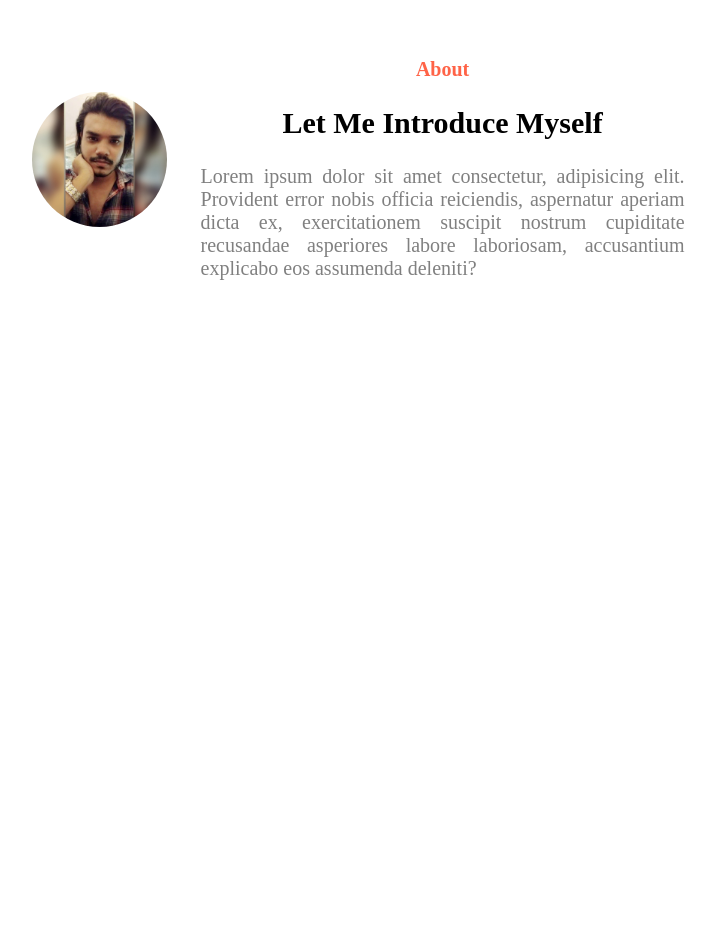
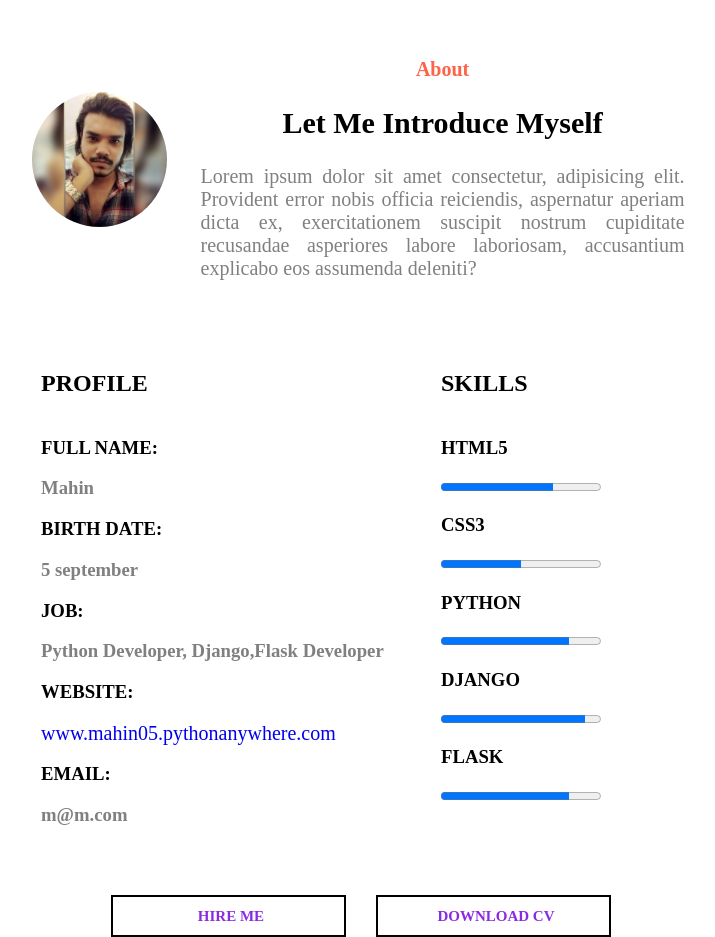
Before and after one commit to Mahin05/my-portfolio, a plain HTML site: page index.html in a window 1280 px wide. Shown: the part 891-1828 px from the top of the page, without its empty margins (269-984 px from the left). Before the commit the page ends 1191 px from the top, so only its background shows below. Drawn offline with nearby package versions, Linux system fonts and the light colour scheme; a web font is replaced by a local one.

Commit message:
third commit

```diff
--- a/index.html
+++ b/index.html
@@ -44,6 +44,46 @@
                 laboriosam, accusantium explicabo eos assumenda deleniti?</p>
         </div>
     </section>
+    <section class="section3">
+        <div class="half-width">
+            <h1>PROFILE</h1>
+            <h3 class="changeh3">FULL NAME:</h3>
+            <h3 class="h3fontchangeall">Mahin</h3>
+            <h3>BIRTH DATE:</h3>
+            <h3 class="h3fontchangeall">5 september</h3>
+            <h3>JOB:</h3>
+            <h3 class="h3fontchangeall">Python Developer, Django,Flask Developer</h3>
+            <h3>WEBSITE:</h3>
+            <a id="achange" href="http://mahin05.pythonanywhere.com/">www.mahin05.pythonanywhere.com</a>
+            <h3>EMAIL:</h3>
+            <h3 class="h3fontchangeall">m@m.com</h3>
+
+
+        </div>
+        <div class="half-width">
+            <h1>SKILLS</h1>
+            <h3 class="changeh3">HTML5</h3>
+            <progress class="progressbar" max="100" value="70"></progress>
+            <h3>CSS3</h3>
+            <progress class="progressbar" max="100" value="50"></progress>
+            <h3>PYTHON</h3>
+            <progress class="progressbar" max="100" value="80"></progress>
+            <h3>DJANGO</h3>
+            <progress class="progressbar" max="100" value="90"></progress>
+            <h3>FLASK</h3>
+            <progress class="progressbar" max="100" value="80"></progress>
+
+
+        </div>
+    </section>
+    <section class="section4">
+        <div id="button-change1" class="make-width-half button-setting c1">
+            <a target="_blank" href="https://www.linkedin.com/in/mahin-islam05/">HIRE ME</a>
+        </div>
+        <div id="button-change2" class="make-width-half button-setting c2">
+            <a target="_blank" href="https://www.linkedin.com/in/mahin-islam05/">DOWNLOAD CV</a>
+        </div>
+    </section>
 </body>
 
 </html>
--- a/style.css
+++ b/style.css
@@ -99,3 +99,63 @@ body{
     color: gray;
     text-align: justify;
 }
+.section3{
+    display: flex;
+    margin-left: 310px;
+    margin-top: 50px;
+
+}
+.half-width{
+    width: 400px;
+}
+.changeh3{
+    margin-top: 10%;
+}
+#achange{
+    text-decoration: none;
+    font-size: 20px;
+}
+.h3fontchangeall{
+    color: grey;
+    font-weight: 900px;
+}
+#downloadcv{
+    display: block;
+    padding-top: 50px;
+}
+.make-width-half{
+    width: 400px
+}
+.section4{
+    display: flex;
+    width: 500px;
+    margin-left: 380px;
+    padding-top: 50px;
+}
+.section4 a{
+    text-decoration: none;
+    text-align: center;
+    font-size: larger;
+    margin-left: 50px;
+    margin-right: 50px;
+    font-size: 15px;
+    font-weight: 900;
+    color: blueviolet;
+
+}
+#button-change1{
+    border: 2px solid black;
+    padding-left: 5px;
+    margin-right: 30px;
+    text-align: center;
+    padding-top: 10px;
+    padding-bottom: 10px;
+
+}
+#button-change2{
+    border: 2px solid black;
+    padding-left: 5px;
+    text-align: center;
+    padding-top: 10px;
+    padding-bottom: 10px;
+}
```
